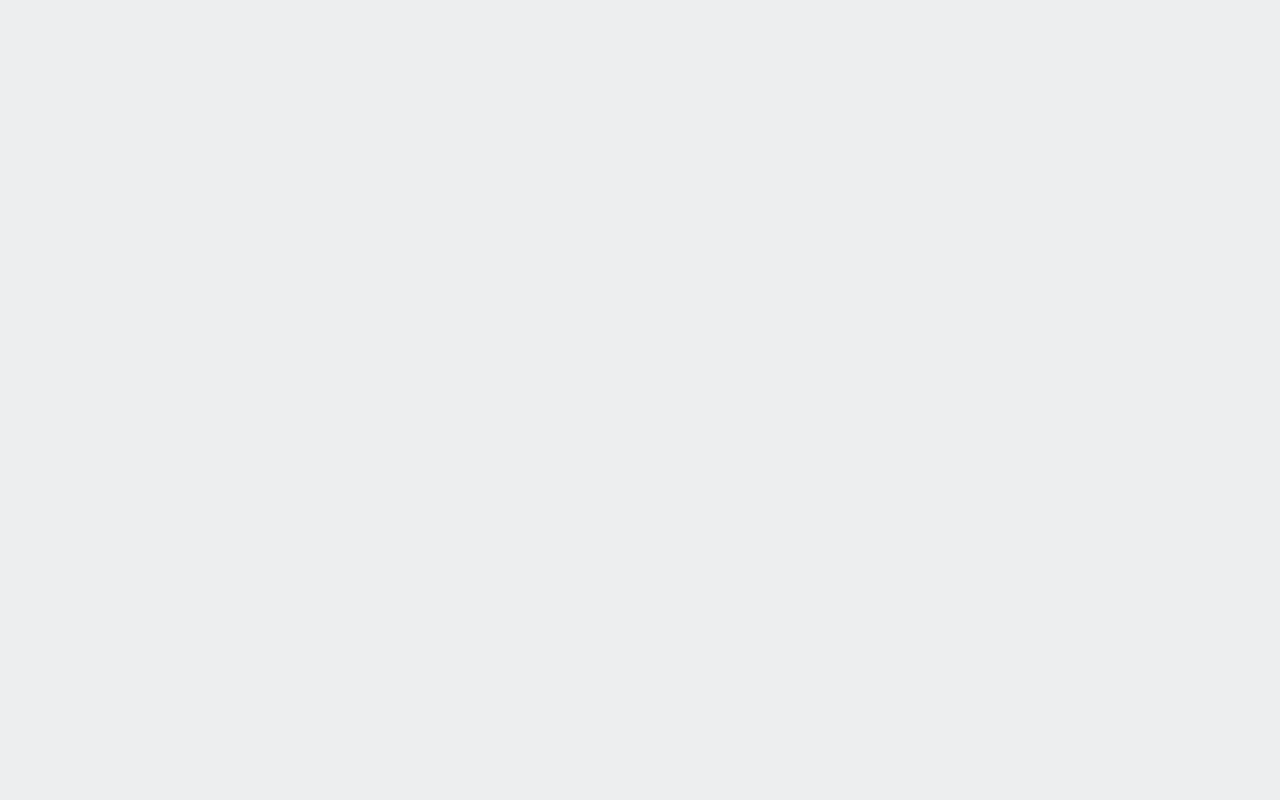
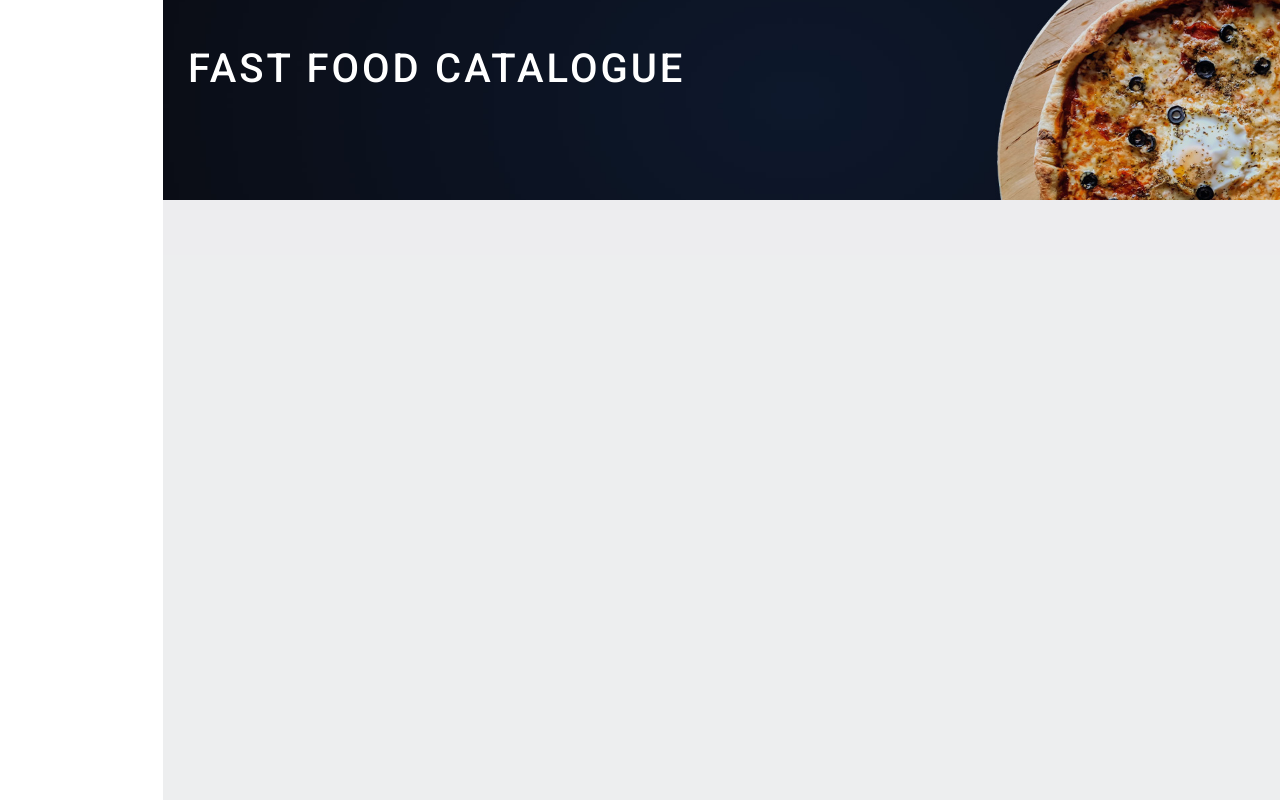
Before and after one commit to alimokhtari79/fast-food-category, a React (Vite) app: page / in a window 1280 px wide. Built offline with nearby package versions, Linux system fonts and the light colour scheme.

Commit message:
add main header

```diff
--- a/src/App.jsx
+++ b/src/App.jsx
@@ -1,7 +1,12 @@
 import './App.css';
+import Header from './components/Header/Header';
 
 function App() {
-  return <div className="wrapper bg-faded-dark"></div>;
+  return (
+    <div className="wrapper bg-faded-dark">
+      <Header />
+    </div>
+  );
 }
 
 export default App;
--- /dev/null
+++ b/src/components/Header/Header.css
@@ -0,0 +1,5 @@
+header {
+  height: 200px;
+  background: url('../../assets/images/header-background.jpg');
+  letter-spacing: 3px;
+}
--- /dev/null
+++ b/src/components/Header/Header.jsx
@@ -0,0 +1,15 @@
+import './header.css';
+
+const Header = () => {
+  return (
+    <header className="bg-size-cover bg-position-center py-5">
+      <div className="container">
+        <h1 className="text-start text-light text-uppercase">
+          fast food catalogue
+        </h1>
+      </div>
+    </header>
+  );
+};
+
+export default Header;
```
Also changed, not shown: src/assets/images/header-background.jpg (added).
